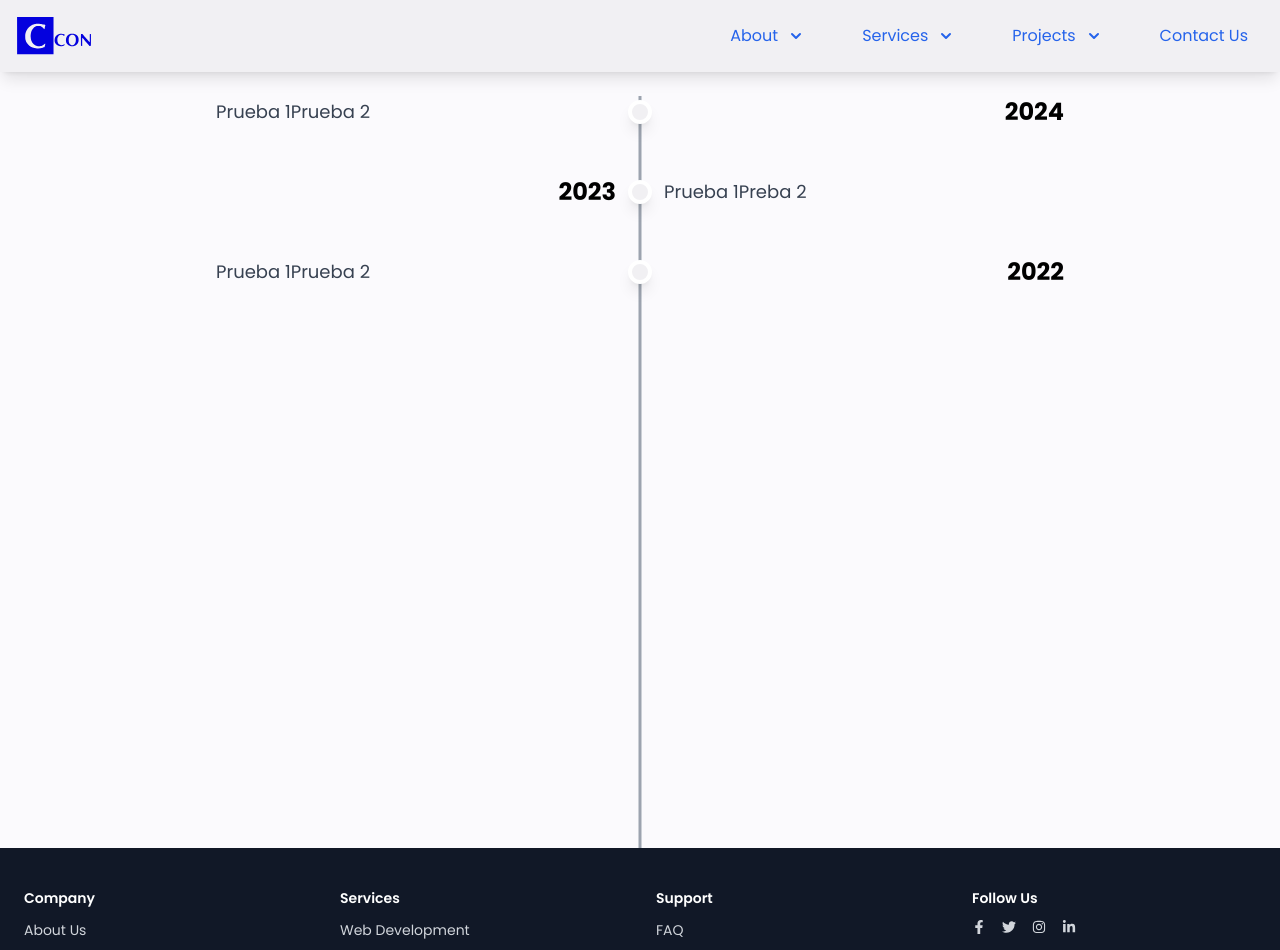
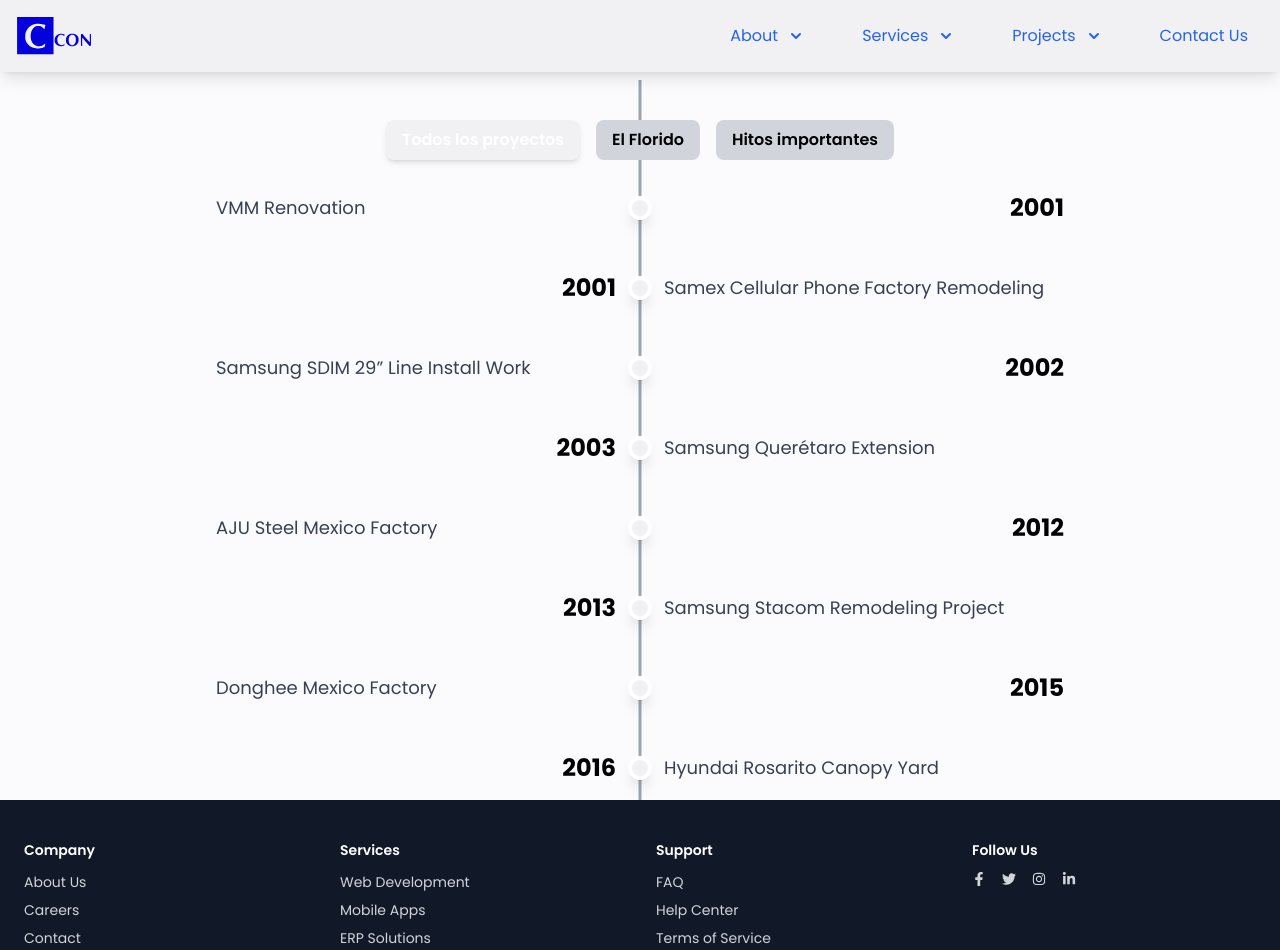
Before and after one commit to EnriqueFlores28/deploy_test, a Next.js app: page /about/history/timeline in a window 1280 px wide. Shown: the top 950 px of the page. Built offline with nearby package versions, Linux system fonts and the light colour scheme.

Commit message:
Timeline Update

```diff
--- /dev/null
+++ b/public/data/milestones.json
@@ -0,0 +1,52 @@
+[
+    {
+        "year": 2001,
+        "event": "Fundaci\u00f3n de Casapia",
+        "category": "Expansi\u00f3n"
+    },
+    {
+        "year": 2006,
+        "event": "Expansi\u00f3n a m\u00e1s sectores (industrial, oficinas, clean rooms)",
+        "category": "Expansi\u00f3n"
+    },
+    {
+        "year": 2010,
+        "event": "Crecimiento en M\u00e9xico y Estados Unidos",
+        "category": "Expansi\u00f3n"
+    },
+    {
+        "year": 2014,
+        "event": "Primera construcci\u00f3n para KIA Motors M\u00e9xico",
+        "category": "Evento"
+    },
+    {
+        "year": 2015,
+        "event": "Casapia entra en el Top 100 de construcci\u00f3n en M\u00e9xico (#71)",
+        "category": "Ranking"
+    },
+    {
+        "year": 2015,
+        "event": "Inicio de grandes proyectos en Monterrey y Rosarito",
+        "category": "Evento"
+    },
+    {
+        "year": 2016,
+        "event": "Casapia asciende al puesto #68 en M\u00e9xico y #3 en Baja California",
+        "category": "Ranking"
+    },
+    {
+        "year": 2017,
+        "event": "Casapia cambia al puesto #90 en M\u00e9xico y #2 en Baja California",
+        "category": "Ranking"
+    },
+    {
+        "year": 2018,
+        "event": "Certificaci\u00f3n ISO 9001:2008 (Gesti\u00f3n de Calidad)",
+        "category": "Certificaci\u00f3n"
+    },
+    {
+        "year": 2018,
+        "event": "Certificaci\u00f3n ISO 14001:2004 (Gesti\u00f3n Ambiental)",
+        "category": "Certificaci\u00f3n"
+    }
+]
--- /dev/null
+++ b/public/data/timeline_projects.json
@@ -0,0 +1,62 @@
+[
+    {
+        "year": 2001,
+        "name": "VMM Renovation",
+        "location": "General"
+    },
+    {
+        "year": 2001,
+        "name": "Samex Cellular Phone Factory Remodeling",
+        "location": "General"
+    },
+    {
+        "year": 2002,
+        "name": "Samsung SDIM 29\u201d Line Install Work",
+        "location": "General"
+    },
+    {
+        "year": 2003,
+        "name": "Samsung Quer\u00e9taro Extension",
+        "location": "General"
+    },
+    {
+        "year": 2012,
+        "name": "AJU Steel Mexico Factory",
+        "location": "Tijuana, Mexico"
+    },
+    {
+        "year": 2013,
+        "name": "Samsung Stacom Remodeling Project",
+        "location": "Tijuana, Mexico"
+    },
+    {
+        "year": 2015,
+        "name": "Donghee Mexico Factory",
+        "location": "Monterrey, Mexico"
+    },
+    {
+        "year": 2016,
+        "name": "Hyundai Rosarito Canopy Yard",
+        "location": "Rosarito, Mexico"
+    },
+    {
+        "year": 2018,
+        "name": "AJU Steel New Factory Mexico",
+        "location": "Tijuana, Mexico"
+    },
+    {
+        "year": 2020,
+        "name": "Casapia Warehouse Los Olivos",
+        "location": "Tijuana, Mexico"
+    },
+    {
+        "year": 2022,
+        "name": "Samwoo Mexico Project",
+        "location": "Tijuana, Mexico"
+    },
+    {
+        "year": 2023,
+        "name": "SOLUM Mexico",
+        "location": "Tijuana, Mexico"
+    }
+]
--- a/src/app/about/history/timeline/page.tsx
+++ b/src/app/about/history/timeline/page.tsx
@@ -1,25 +1,96 @@
-import React from "react";
+"use client";
 
-const timelineData = [
-  { year: "2024", events: ["Prueba 1", "Prueba 2"] },
-  { year: "2023", events: ["Prueba 1", "Preba 2"] },
-  { year: "2022", events: ["Prueba 1", "Prueba 2"] },
+import React, { useState, useEffect } from "react";
+
+// Definir los tipos de datos
+interface Project {
+  year: number;
+  name: string;
+  location?: string;
+}
+
+interface Milestone {
+  year: number;
+  event: string;
+}
+
+const filters = [
+  { id: "all", label: "Todos los proyectos" },
+  { id: "elflorido", label: "El Florido" },
+  { id: "milestones", label: "Hitos importantes" },
 ];
 
-const Timeline = () => {
+const Timeline: React.FC = () => {
+  const [filter, setFilter] = useState("all");
+  const [projectsData, setProjectsData] = useState<Project[]>([]);
+  const [milestonesData, setMilestonesData] = useState<Milestone[]>([]);
+  const [error, setError] = useState<string | null>(null);
+
+  useEffect(() => {
+    fetch("/data/timeline_projects.json")
+      .then((response) => {
+        if (!response.ok) throw new Error("No se pudo cargar timeline_projects.json");
+        return response.json();
+      })
+      .then((data: Project[]) => {
+        setProjectsData(data);
+        console.log("Proyectos cargados:", data);
+      })
+      .catch((err) => setError(err.message));
+
+    fetch("/data/milestones.json")
+      .then((response) => {
+        if (!response.ok) throw new Error("No se pudo cargar milestones.json");
+        return response.json();
+      })
+      .then((data: Milestone[]) => setMilestonesData(data))
+      .catch((err) => setError(err.message));
+  }, []);
+
+  const filteredData = () => {
+    if (filter === "all") return projectsData;
+    if (filter === "elflorido") {
+      const elFloridoData = projectsData.filter((p) => p.location?.toLowerCase().includes("florido"));
+      console.log("Datos filtrados para El Florido:", elFloridoData);
+      return elFloridoData;
+    }
+    if (filter === "milestones") return milestonesData;
+    return [];
+  };
+
   return (
-    <div className="bg-secondary relative w-full mt-12 h-screen flex flex-col items-center overflow-y-auto py-12 px-6">
+    <div className="bg-secondary relative w-full h-screen flex flex-col items-center overflow-y-auto py-12 px-6 pt-20">
+      {/* Filtros con z-index y colores ajustados */}
+      <div className="flex space-x-4 mb-8 mt-10 z-50 relative">
+        {filters.map(({ id, label }) => (
+          <button
+            key={id}
+            onClick={() => setFilter(id)}
+            className={`px-4 py-2 rounded-lg font-semibold ${filter === id ? "bg-primary text-white shadow-md" : "bg-gray-300 text-black"}`}
+          >
+            {label}
+          </button>
+        ))}
+      </div>
+
+      {/* Mostrar error si ocurre */}
+      {error && <p className="text-red-500">Error: {error}</p>}
+
       {/* Línea central */}
       <div className="absolute left-1/2 transform -translate-x-1/2 w-[3px] bg-gray-400 h-full"></div>
 
-      {timelineData.map((item, index) => (
+      {filteredData()?.length === 0 && (
+        <p className="text-gray-500 mt-10">No hay datos disponibles para esta categoría.</p>
+      )}
+
+      {filteredData()?.map((item, index) => (
         <div
           key={index}
           className={`relative flex flex-col md:flex-row items-center w-full max-w-4xl mb-12 ${
             index % 2 === 0 ? "md:flex-row-reverse" : ""
           }`}
         >
-          {/* Año */}
+          {/* Año / Evento */}
           <div className="md:w-1/2 text-center md:text-right px-6 flex justify-end">
             <span className="text-2xl font-bold text-black">{item.year}</span>
           </div>
@@ -27,11 +98,9 @@ const Timeline = () => {
           {/* Punto en la línea */}
           <div className="w-6 h-6 bg-primary rounded-full border-4 border-white shadow-lg absolute left-1/2 transform -translate-x-1/2"></div>
 
-          {/* Eventos */}
+          {/* Descripción */}
           <div className="md:w-1/2 px-6 text-center md:text-left flex justify-start">
-            {item.events.map((event, idx) => (
-              <p key={idx} className="text-lg text-gray-700">{event}</p>
-            ))}
+            <p className="text-lg text-gray-700">{"name" in item ? item.name : item.event}</p>
           </div>
         </div>
       ))}
```
